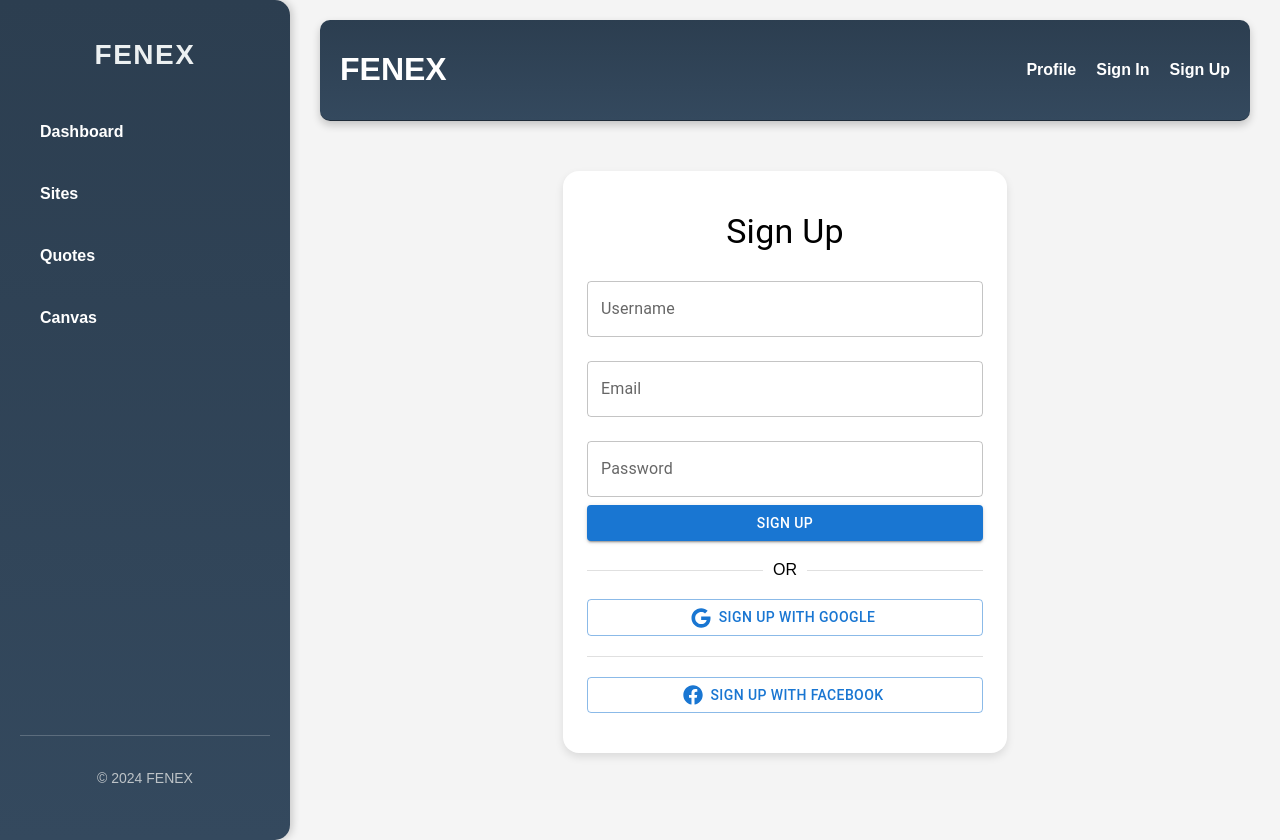
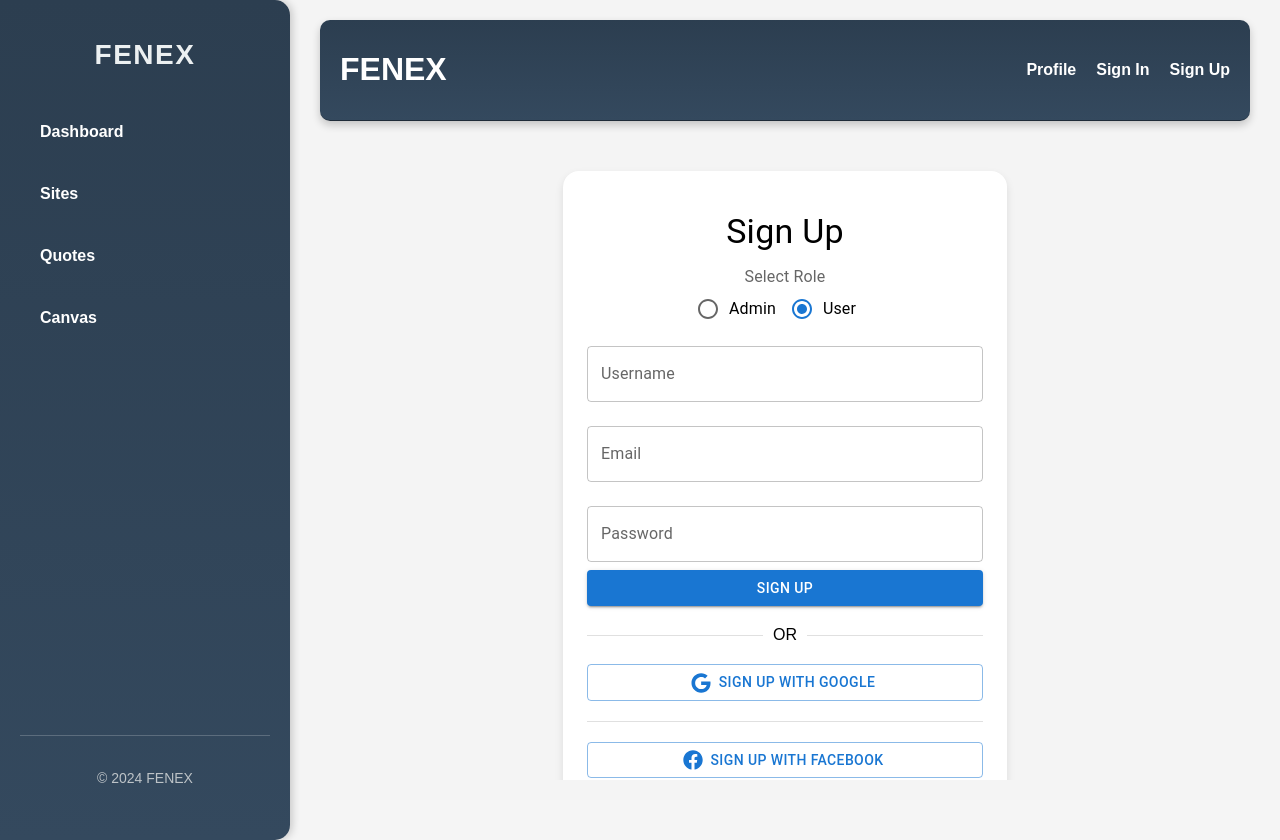
Before and after one commit to sabahatijaz/fenex-frontend-reactjs, a React (Create React App) app: page /signup in a window 1280 px wide. Built offline with nearby package versions, Linux system fonts and the light colour scheme; no server answers.

Commit message:
add the admin role for showing the Quotation Detail Page

```diff
--- a/src/components/Auth/SignIn.js
+++ b/src/components/Auth/SignIn.js
@@ -41,9 +41,15 @@ const SignIn = () => {
 
     try {
       const response = await api.post('/auth/signin', formData);
-      // Assuming the response contains the access token
-      localStorage.setItem('access_token', response.data.access_token);
-      navigate('/'); // Redirect to home
+
+      const { access_token, user_id, role } = response.data;
+
+
+      localStorage.setItem('access_token', access_token);
+      localStorage.setItem('user_id', user_id);
+      localStorage.setItem('role', role);
+
+      navigate('/');
     } catch (error) {
       console.error('Sign In Error:', error);
       setErrorMessage('Invalid email or password. Please try again.');
--- a/src/components/Auth/SignUp.js
+++ b/src/components/Auth/SignUp.js
@@ -1,6 +1,6 @@
 import React, { useState } from 'react';
-import { TextField, Button, Container, Typography, Divider } from '@mui/material';
-import { FaGoogle, FaFacebook } from 'react-icons/fa'; // Importing Google and Facebook icons
+import { TextField, Button, Container, Typography, Divider, Radio, RadioGroup, FormControlLabel, FormLabel } from '@mui/material';
+import { FaGoogle, FaFacebook } from 'react-icons/fa';
 import { useNavigate } from 'react-router-dom';
 import api from '../../api/api';
 import styled from 'styled-components';
@@ -32,17 +32,18 @@ const SignUp = () => {
   const [username, setUsername] = useState('');
   const [email, setEmail] = useState('');
   const [password, setPassword] = useState('');
+  const [role, setRole] = useState('user');
   const navigate = useNavigate();
 
   const handleSignUp = async () => {
     try {
-      const response = await api.post('/auth/signup', { username, email, password });
-      if (response.status === 201) { // Assuming 201 Created is the response status for successful user creation
+      const response = await api.post('/auth/signup', { username, email, password, role });
+      if (response.status === 201) {
         navigate('/signin');
       }
     } catch (error) {
       console.error('Sign Up Error:', error);
-      // Handle the error accordingly
+
     }
   };
 
@@ -51,6 +52,18 @@ const SignUp = () => {
       <Typography variant="h4" gutterBottom>
         Sign Up
       </Typography>
+
+
+      <FormLabel component="legend">Select Role</FormLabel>
+      <RadioGroup
+        row
+        value={role}
+        onChange={(e) => setRole(e.target.value)}
+      >
+        <FormControlLabel value="admin" control={<Radio />} label="Admin" />
+        <FormControlLabel value="user" control={<Radio />} label="User" />
+      </RadioGroup>
+
       <TextField
         label="Username"
         type="text"
--- a/src/components/Quotes/QuoteDetailsPage.js
+++ b/src/components/Quotes/QuoteDetailsPage.js
@@ -60,6 +60,9 @@ const QuoteDetailsPage = () => {
   const [loading, setLoading] = useState(true);
   const [error, setError] = useState(null);
   const navigate = useNavigate();
+
+  // Get the user role from local storage (or use another method if applicable)
+  const userRole = localStorage.getItem('role'); // Default to 'User' if no role is set
 
   useEffect(() => {
     const fetchQuoteDetails = async () => {
@@ -142,6 +145,8 @@ const QuoteDetailsPage = () => {
       <DetailsCard>
         <h2>Quote Details</h2>
         <DetailsContent>
+          {userRole === 'admin' ? (
+            <>
               <p><strong>Product Name:</strong> {quoteDetails.product.product_name}</p>
               <p><strong>Dimensions:</strong> {height} cm x {width} cm</p>
               <p><strong>Total Perimeter Linear Foot:</strong> {totalPerimeterLF.toFixed(2)} LF</p>
@@ -168,7 +173,15 @@ const QuoteDetailsPage = () => {
                   ))}
                 </tbody>
               </Table>
+            </>
+          ) : (
+            <>
+              <p><strong>Total Cost:</strong> ${totalCost.toFixed(2)}</p>
+              <p><strong>Quantity:</strong> {quantity}</p>
+            </>
+          )}
         </DetailsContent>
+        <BackButton onClick={handleBack}>Go Back</BackButton>
       </DetailsCard>
     </div>
   );
```
Lines whose indentation alone changed are shown as unchanged.
